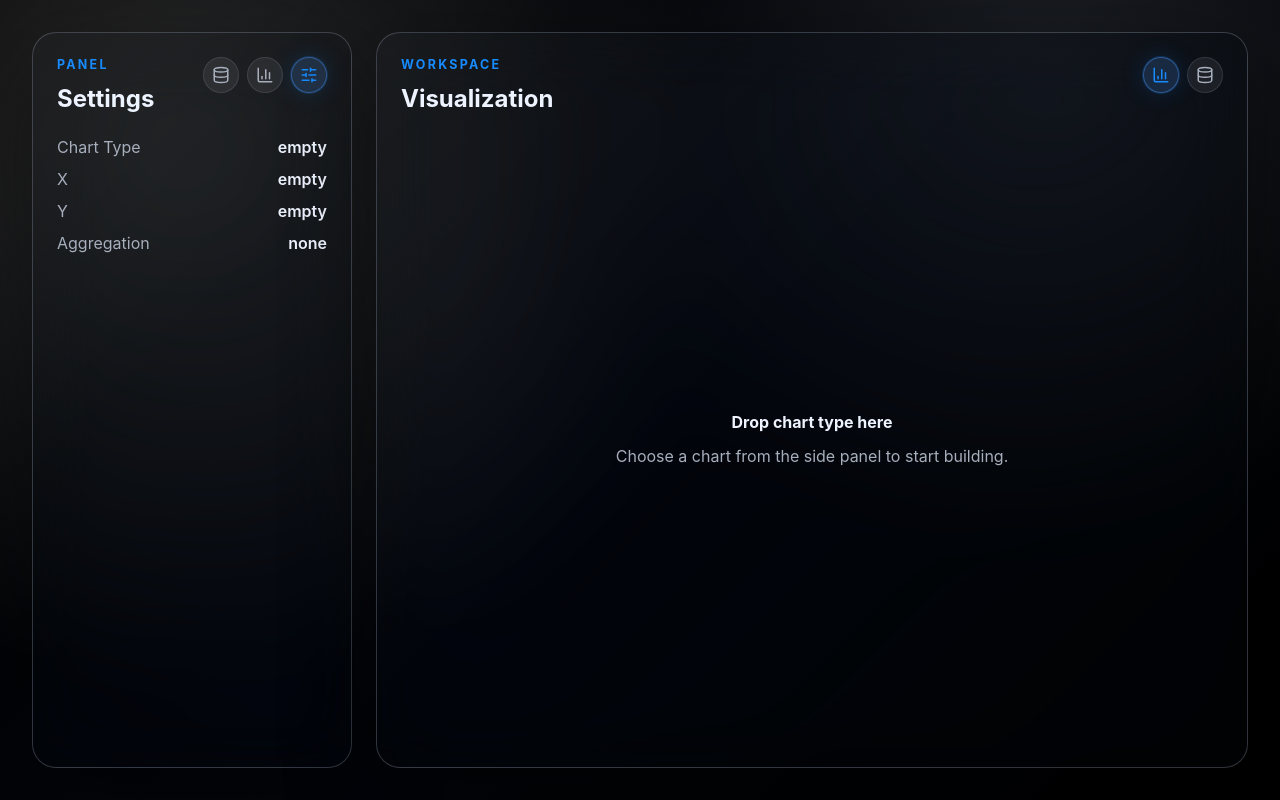
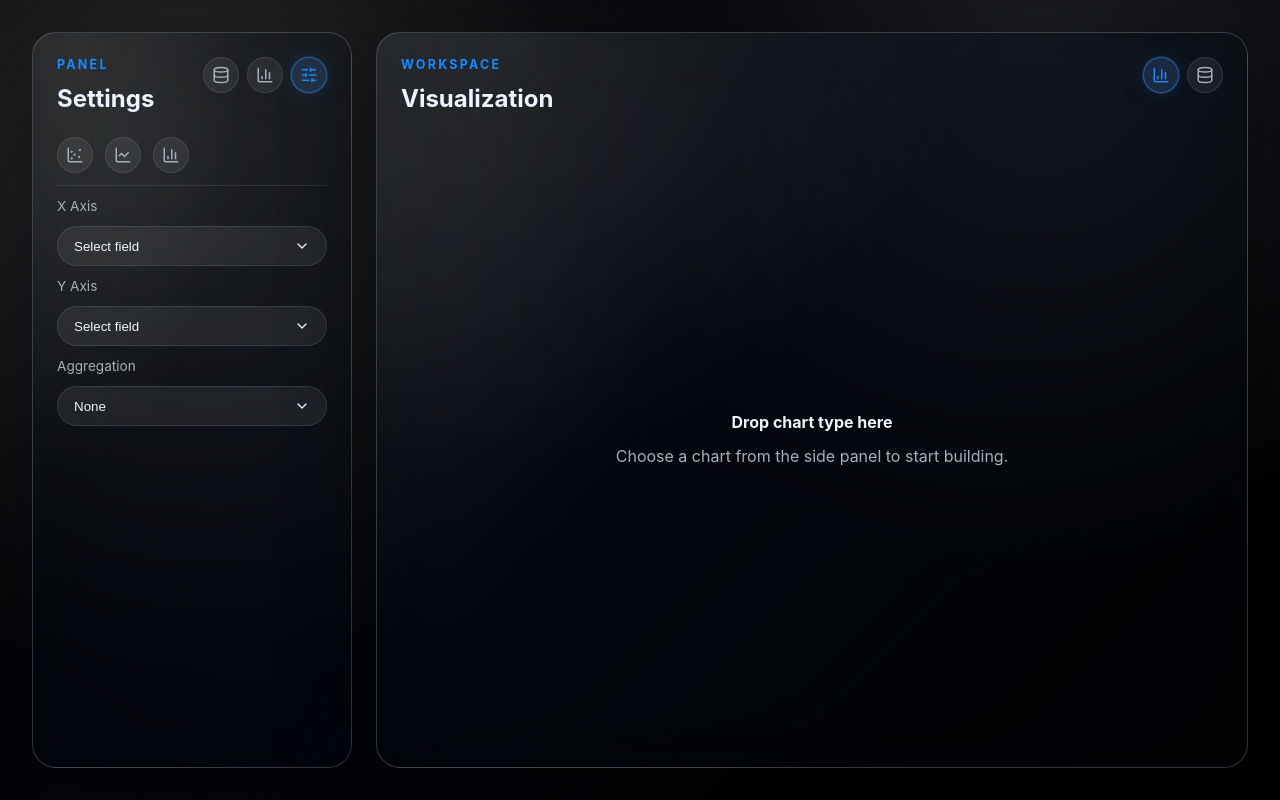
Before and after one commit to gabrieljonathanabebe/AXIS, a React (Vite) app: page / in a window 1280 px wide. Both pictures are taken after a click on the button 309 px from the left and 75 px from the top of the page. Built offline with nearby package versions, Linux system fonts and the light colour scheme.

Commit message:
Add chart inspector controls

```diff
--- a/src/App.tsx
+++ b/src/App.tsx
@@ -17,6 +17,8 @@ function App() {
     selectedField,
     selectChartType,
     sensors,
+    setAggregation,
+    setEncodingField,
     setSelectedField,
   } = useChartWorkspace()
   const [activeSidePanel, setActiveSidePanel] =
@@ -39,6 +41,8 @@ function App() {
             onSelectField={setSelectedField}
             onSelectChartType={selectChartType}
             onSetActiveSidePanel={setActiveSidePanel}
+            onSetAggregation={setAggregation}
+            onSetEncodingField={setEncodingField}
           />
         ) : null}
         <WorkspacePanel
--- /dev/null
+++ b/src/components/ChartInspector.tsx
@@ -0,0 +1,86 @@
+import { ChartColumn, ChartLine, ChartScatter } from 'lucide-react'
+import DropdownField from './ui/DropdownField'
+import IconButton from './ui/IconButton'
+import type {
+  Aggregation,
+  ChartConfig,
+  ChartEncoding,
+  ChartType,
+  DataField,
+} from '../types/chart'
+
+type ChartInspectorProps = {
+  chartConfig: ChartConfig
+  fields: DataField[]
+  onSelectChartType: (type: ChartType) => void
+  onSetAggregation: (aggregation: Aggregation) => void
+  onSetEncodingField: (axis: keyof ChartEncoding, fieldName: string) => void
+}
+
+const chartTypeOptions = [
+  { label: 'Scatter', value: 'scatter', icon: ChartScatter },
+  { label: 'Line', value: 'line', icon: ChartLine },
+  { label: 'Bar', value: 'bar', icon: ChartColumn },
+] satisfies { label: string; value: ChartType; icon: typeof ChartScatter }[]
+
+const aggregationOptions = [
+  { label: 'None', value: 'none' },
+  { label: 'Sum', value: 'sum' },
+  { label: 'Mean', value: 'mean' },
+  { label: 'Median', value: 'median' },
+  { label: 'Min', value: 'min' },
+  { label: 'Max', value: 'max' },
+  { label: 'Count', value: 'count' },
+] satisfies { label: string; value: Aggregation }[]
+
+function ChartInspector({
+  chartConfig,
+  fields,
+  onSelectChartType,
+  onSetAggregation,
+  onSetEncodingField,
+}: ChartInspectorProps) {
+  const fieldOptions = fields.map((field) => ({
+    label: field.name,
+    value: field.name,
+  }))
+  return (
+    <div className="stack">
+      <div className="chart-type-control cluster">
+        {chartTypeOptions.map(({ label, value, icon: Icon }) => (
+          <IconButton
+            isActive={chartConfig.type === value}
+            label={label}
+            onClick={() => onSelectChartType(value)}
+            key={value}
+          >
+            <Icon size={18} />
+          </IconButton>
+        ))}
+      </div>
+      <div className="settings-divider" />
+      <DropdownField
+        label='X Axis'
+        options={fieldOptions}
+        value={chartConfig.encoding.x?.name ?? ''}
+        placeholder="Select field"
+        onChange={(fieldName) => onSetEncodingField('x', fieldName)}
+      />
+      <DropdownField
+        label="Y Axis"
+        options={fieldOptions}
+        value={chartConfig.encoding.y?.name ?? ''}
+        placeholder="Select field"
+        onChange={(fieldName) => onSetEncodingField('y', fieldName)}
+      />
+      <DropdownField
+        label="Aggregation"
+        options={aggregationOptions}
+        value={chartConfig.aggregate ?? 'none'}
+        onChange={onSetAggregation}
+      />
+    </div>
+  )
+}
+
+export default ChartInspector
--- a/src/components/SidePanel.tsx
+++ b/src/components/SidePanel.tsx
@@ -2,9 +2,15 @@ import { ChartColumn, Database, SlidersHorizontal } from 'lucide-react'
 import ChartPicker from './ChartPicker'
 import FieldList from './FieldList'
 import Panel from './ui/Panel'
-import SettingsSummary from './SettingsSummary'
+import ChartInspector from './ChartInspector'
 import IconButton from './ui/IconButton'
-import type { ChartConfig, ChartType, DataField } from '../types/chart'
+import type {
+  Aggregation,
+  ChartConfig,
+  ChartEncoding,
+  ChartType,
+  DataField,
+} from '../types/chart'
 import type { ActiveSidePanel } from '../types/ui'
 
 type SidePanelProps = {
@@ -15,6 +21,8 @@ type SidePanelProps = {
   onSelectField: (field: DataField) => void
   onSelectChartType: (type: ChartType) => void
   onSetActiveSidePanel: (panel: ActiveSidePanel) => void
+  onSetAggregation: (aggregation: Aggregation) => void
+  onSetEncodingField: (axis: keyof ChartEncoding, fieldName: string) => void
 }
 
 function SidePanel({
@@ -25,6 +33,8 @@ function SidePanel({
   onSelectField,
   onSelectChartType,
   onSetActiveSidePanel,
+  onSetAggregation,
+  onSetEncodingField,
 }: SidePanelProps) {
   const panelTitle =
     activeSidePanel === 'fields'
@@ -47,7 +57,6 @@ function SidePanel({
           >
             <Database size={18} />
           </IconButton>
-
           <IconButton
             isActive={activeSidePanel === 'charts'}
             label="Show chart types"
@@ -55,7 +64,6 @@ function SidePanel({
           >
             <ChartColumn size={18} />
           </IconButton>
-
           <IconButton
             isActive={activeSidePanel === 'settings'}
             label="Show settings"
@@ -75,7 +83,13 @@ function SidePanel({
       ) : activeSidePanel === 'charts' ? (
         <ChartPicker onSelectChartType={onSelectChartType} />
       ) : (
-        <SettingsSummary chartConfig={chartConfig} />
+        <ChartInspector
+          chartConfig={chartConfig}
+          fields={fields}
+          onSelectChartType={onSelectChartType}
+          onSetAggregation={onSetAggregation}
+          onSetEncodingField={onSetEncodingField}
+        />
       )}
     </Panel>
   )
--- /dev/null
+++ b/src/components/ui/DropdownField.tsx
@@ -0,0 +1,72 @@
+import { ChevronDown } from 'lucide-react'
+import { useEffect, useRef, useState } from 'react'
+import Button from './Button'
+import OptionsMenu from './OptionsMenu'
+import type { OptionItem } from './OptionsMenu'
+
+type DropdownFieldProps<TValue extends string> = {
+  label: string
+  options: OptionItem<TValue>[]
+  value: TValue
+  placeholder?: string
+  onChange: (value: TValue) => void
+}
+
+function DropdownField<TValue extends string>({
+  label,
+  options,
+  value,
+  placeholder,
+  onChange,
+}: DropdownFieldProps<TValue>) {
+  const [isOpen, setIsOpen] = useState(false)
+  const selectedOption = options.find((option) => option.value === value)
+  const fieldRef = useRef<HTMLDivElement | null>(null)
+
+  useEffect(() => {
+    if (!isOpen) {
+      return
+    }
+
+    function handlePointerDown(event: PointerEvent) {
+      if (!fieldRef.current?.contains(event.target as Node)) {
+        setIsOpen(false)
+      }
+    }
+
+    window.addEventListener('pointerdown', handlePointerDown)
+
+    return () => {
+      window.removeEventListener('pointerdown', handlePointerDown)
+    }
+  }, [isOpen])
+
+  function handleChange(nextValue: TValue) {
+    onChange(nextValue)
+    setIsOpen(false)
+  }
+
+  return (
+    <div className="dropdown-field" ref={fieldRef}>
+      <span className="dropdown-field-label">{label}</span>
+      <div className="dropdown-field-control">
+        <Button
+          className="dropdown-field-button spread"
+          onClick={() => setIsOpen((current) => !current)}
+        >
+          <span>{selectedOption?.label ?? placeholder ?? value}</span>
+          <ChevronDown size={16} />
+        </Button>
+        {isOpen ? (
+          <OptionsMenu
+            options={options}
+            value={value}
+            onChange={handleChange}
+          />
+        ) : null}
+      </div>
+    </div>
+  )
+}
+
+export default DropdownField
--- /dev/null
+++ b/src/components/ui/OptionsMenu.tsx
@@ -0,0 +1,41 @@
+import { Check } from 'lucide-react'
+import Button from './Button'
+import Widget from './Widget'
+
+export type OptionItem<TValue extends string> = {
+  label: string
+  value: TValue
+}
+
+type OptionsMenuProps<TValue extends string> = {
+  options: OptionItem<TValue>[]
+  value: TValue
+  onChange: (value: TValue) => void
+}
+
+function OptionsMenu<TValue extends string>({
+  options,
+  value,
+  onChange,
+}: OptionsMenuProps<TValue>) {
+  return (
+    <Widget className="options-menu stack">
+      {options.map((option) => {
+        const isSelected = option.value === value
+        return (
+          <Button
+            className="options-menu-item spread"
+            isActive={isSelected}
+            onClick={() => onChange(option.value)}
+            key={option.value}
+          >
+            <span>{option.label}</span>
+            {isSelected ? <Check size={16} /> : null}
+          </Button>
+        )
+      })}
+    </Widget>
+  )
+}
+
+export default OptionsMenu
--- a/src/hooks/useChartWorkspace.ts
+++ b/src/hooks/useChartWorkspace.ts
@@ -9,6 +9,7 @@ import { useState } from 'react'
 import { getDefaultEncoding } from '../chart/getDefaultEncoding'
 import { createDemoDataset } from '../data/createDemoDataset'
 import type {
+  Aggregation,
   ChartConfig,
   ChartEncoding,
   ChartType,
@@ -46,6 +47,21 @@ export function useChartWorkspace() {
         ...currentConfig.encoding,
         [axis]: field,
       },
+    }))
+  }
+
+  function setEncodingField(axis: keyof ChartEncoding, fieldName: string) {
+    const field = dataset.fields.find((field) => field.name === fieldName)
+    if (!field) {
+      return
+    }
+    assignFieldToAxis(axis, field)
+  }
+
+  function setAggregation(aggregate: Aggregation) {
+    setChartConfig((currentConfig) => ({
+      ...currentConfig,
+      aggregate,
     }))
   }
 
@@ -90,6 +106,8 @@ export function useChartWorkspace() {
     selectedField,
     selectChartType,
     sensors,
+    setAggregation,
+    setEncodingField,
     setSelectedField,
   }
 }
--- a/src/styles/primitives.css
+++ b/src/styles/primitives.css
@@ -1,7 +1,15 @@
 .glass {
   background:
-    linear-gradient(135deg, var(--surface-glass-highlight), transparent 44%),
-    var(--surface-glass);
+    radial-gradient(ellipse at var(--panel-glow-x, 14%) var(--panel-glow-y, 0%),
+      var(--surface-panel-glow),
+      transparent var(--panel-glow-size, 42%)),
+    radial-gradient(ellipse at var(--panel-glow-2-x, 82%) var(--panel-glow-2-y, 78%),
+      var(--surface-panel-glow-secondary, transparent),
+      transparent var(--panel-glow-2-size, 46%)),
+    linear-gradient(var(--panel-sheen-angle, 135deg),
+      var(--surface-panel-highlight),
+      transparent var(--panel-sheen-stop, 44%)),
+    var(--surface-panel);
   border: 1px solid var(--border-glass);
   border-radius: var(--radius-lg);
   box-shadow: var(--shadow-soft);
@@ -180,3 +188,77 @@
   background: var(--surface-active);
   border-color: var(--border-accent);
 }
+
+.dropdown-field {
+  display: grid;
+  gap: var(--space-3);
+}
+
+.dropdown-field-label {
+  color: var(--color-text-muted);
+  font-size: 0.85rem;
+}
+
+.dropdown-field-control {
+  position: relative;
+}
+
+.dropdown-field-button {
+  width: 100%;
+}
+
+.options-menu {
+  position: absolute;
+  top: calc(100% + 8px);
+  right: 0;
+  left: 0;
+  z-index: 10;
+  padding: 6px;
+  background:
+    linear-gradient(135deg, var(--surface-glass-highlight), transparent 42%),
+    var(--surface-widget-dropdown);
+  border: 1px solid var(--border-glass);
+  box-shadow: var(--shadow-soft);
+  backdrop-filter: blur(72px) saturate(220%);
+  -webkit-backdrop-filter: blur(72px) saturate(220%);
+}
+
+.options-menu-item {
+  width: 100%;
+  justify-content: space-between;
+  min-height: 36px;
+  padding: 0 var(--space-3);
+  color: var(--color-text-muted);
+  background: transparent;
+  border-color: transparent;
+  box-shadow: none;
+}
+
+.options-menu:hover {
+  background:
+    linear-gradient(135deg, var(--surface-glass-highlight), transparent 42%),
+    var(--surface-widget-dropdown);
+  border-color: var(--border-glass);
+  color: var(--color-text);
+}
+
+.options-menu-item:hover {
+  color: var(--color-accent);
+  background: var(--surface-widget);
+  border-color: transparent;
+}
+
+.options-menu-item.is-active {
+  color: var(--color-accent);
+  background: var(--surface-active);
+  border-color: transparent;
+}
+
+.chart-type-control {
+  justify-content: flex-start;
+}
+
+.settings-divider {
+  height: 1px;
+  background: var(--border-subtle);
+}
--- a/src/styles/tokens.css
+++ b/src/styles/tokens.css
@@ -7,11 +7,15 @@
 
   --surface-glass: rgba(5, 8, 14, 0.28);
   --surface-glass-highlight: rgba(255, 255, 255, 0.035);
+  --surface-panel: rgba(5, 8, 14, 0.28);
+  --surface-panel-highlight: rgba(255, 255, 255, 0.045);
+  --surface-panel-glow: rgba(255, 255, 255, 0.07);
   --surface-widget: rgba(255, 255, 255, 0.07);
   --surface-widget-strong: rgba(255, 255, 255, 0.34);
   --surface-widget-hover: rgba(255, 255, 255, 0.09);
   --surface-active: rgba(79, 156, 255, 0.18);
   --surface-disabled: rgba(255, 255, 255, 0.025);
+  --surface-widget-dropdown: rgba(8, 10, 14, 0.84);
 
   --border-subtle: rgba(148, 163, 184, 0.18);
   --border-accent: rgba(79, 156, 255, 0.42);
@@ -24,7 +28,7 @@
   --border-axis: rgba(148, 163, 184, 0.28);
 
   --glow-primary: rgba(255, 255, 255, 0.16);
-  --glow-secondary: rgba(192, 202, 214, 0.12);
+  --glow-secondary: rgba(199, 204, 210, 0.12);
 
   --shadow-accent: 0 0 0 1px rgba(23, 139, 255, 0.22), 0 0 24px rgba(23, 139, 255, 0.18);
 
--- a/src/types/chart.ts
+++ b/src/types/chart.ts
@@ -16,7 +16,7 @@ export type Dataset = {
 
 export type ChartType = 'scatter' | 'line' | 'bar'
 
-export type Aggregation = "sum" | "mean" | "median" | "min" | "max" | "count"
+export type Aggregation = 'none' | 'sum' | 'mean' | 'median' | 'min' | 'max' | 'count'
 
 export type ChartEncoding = {
   x?: DataField
--- a/src/types/ui.ts
+++ b/src/types/ui.ts
@@ -1,4 +1,4 @@
-import type { ChartType, DataField } from './chart'
+import type { ChartType, DataField } from "./chart"
 
 export type ActiveSidePanel = 'fields' | 'charts' | 'settings'
 
```
Also changed, not shown: src/components/SettingsSummary.tsx (+23 -2 lines), src/components/ui/Widget.tsx (added, +15 -0 lines). Lines whose indentation alone changed are shown as unchanged.
